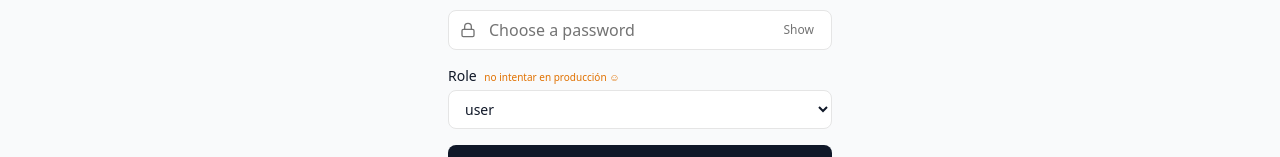
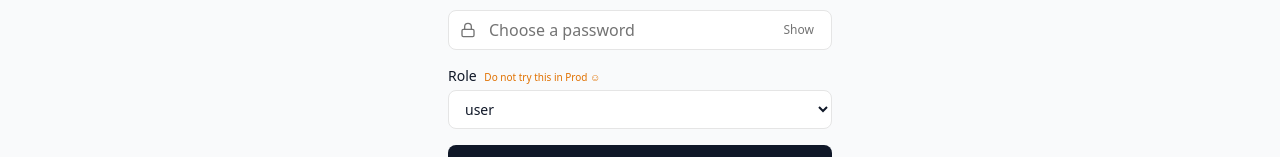
Before and after one commit to RowanWhitethorn/InteractiveDashboard, a Next.js app: page /sign-up in a window 1280 px wide. Shown: the part 264-421 px from the top of the page. Built offline with nearby package versions, Linux system fonts and the light colour scheme; no server answers.

Commit message:
Correcting text

```diff
--- a/src/app/(public)/sign-up/page.tsx
+++ b/src/app/(public)/sign-up/page.tsx
@@ -98,7 +98,7 @@ export default function SignUpPage() {
 
         {/* Role selector (demo) */}
         <label className="block text-sm">
-          Role <span className="text-[10px] text-amber-600 ml-1">no intentar en producción ☺</span>
+          Role <span className="text-[10px] text-amber-600 ml-1"> Do not try this in Prod ☺</span>
           <select
             value={role}
             onChange={(e) => setRole(e.target.value as 'user' | 'admin')}
```
